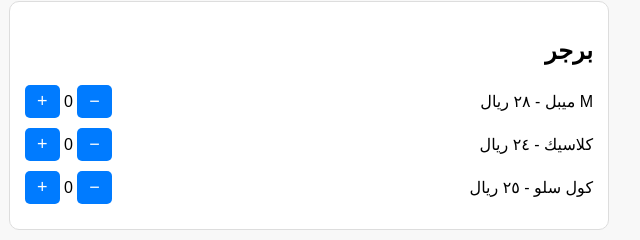
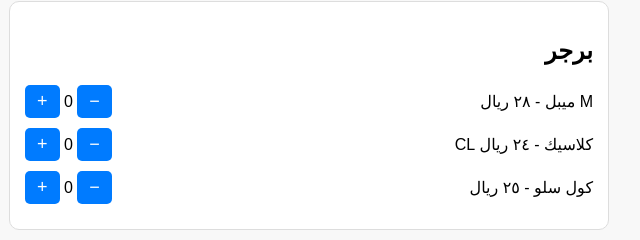
Before and after one commit to ytqjx7rs7y-glitch/Menu, a plain HTML site: page index.html in a window 1280 px wide. Shown: the part 103-343 px from the top of the page, 331-971 px from the left. Drawn offline with Linux system fonts and the light colour scheme.

Commit message:
Update index.html

```diff
--- a/index.html
+++ b/index.html
@@ -98,7 +98,7 @@
         </div>
     </div>
     <div class="item">
-        <span>كلاسيك - ٢٤ ريال</span>
+        <span>كلاسيك - ٢٤ ريال CL </span>
         <div>
             <button onclick="decrease('classic')">−</button>
             <span id="classic">0</span>
```
